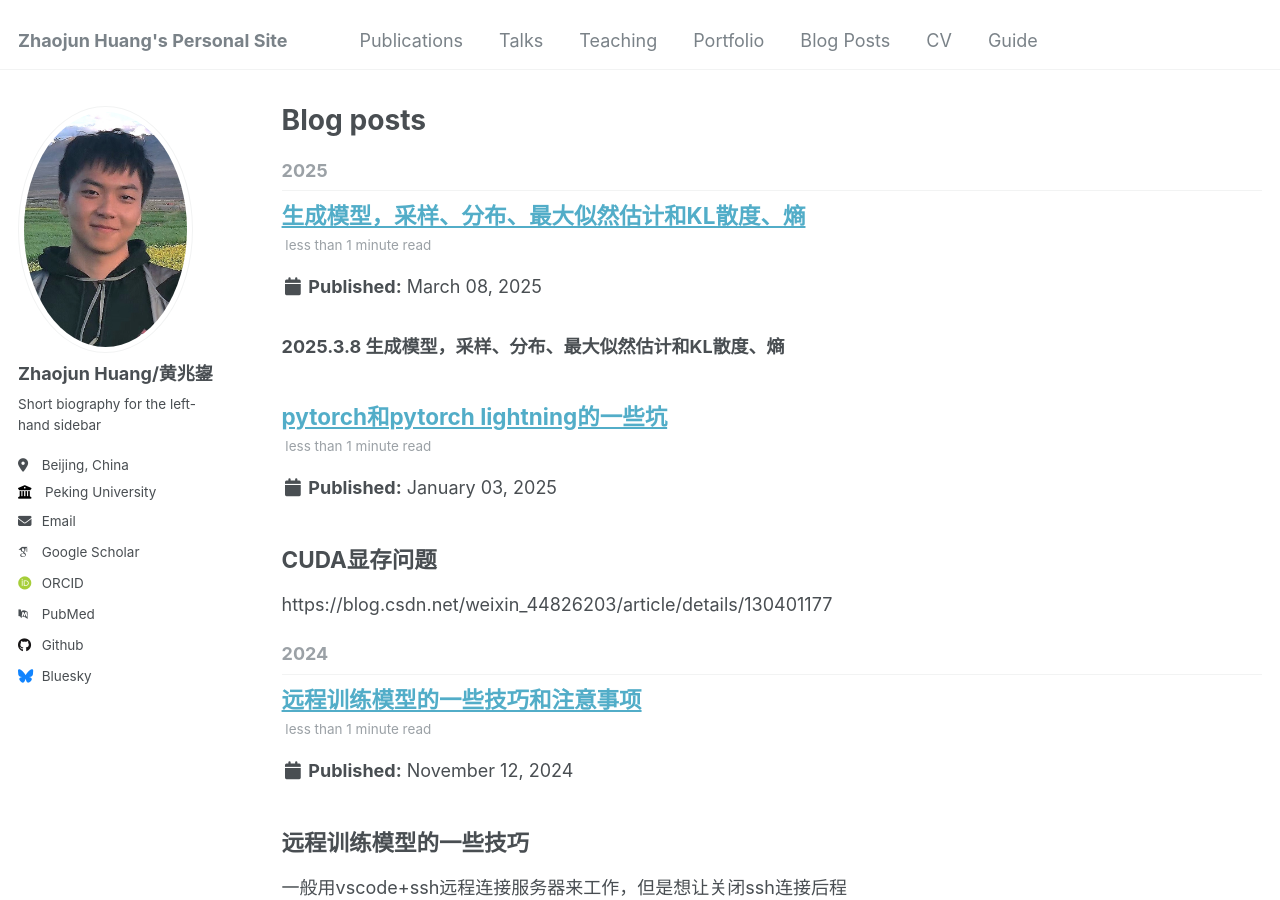
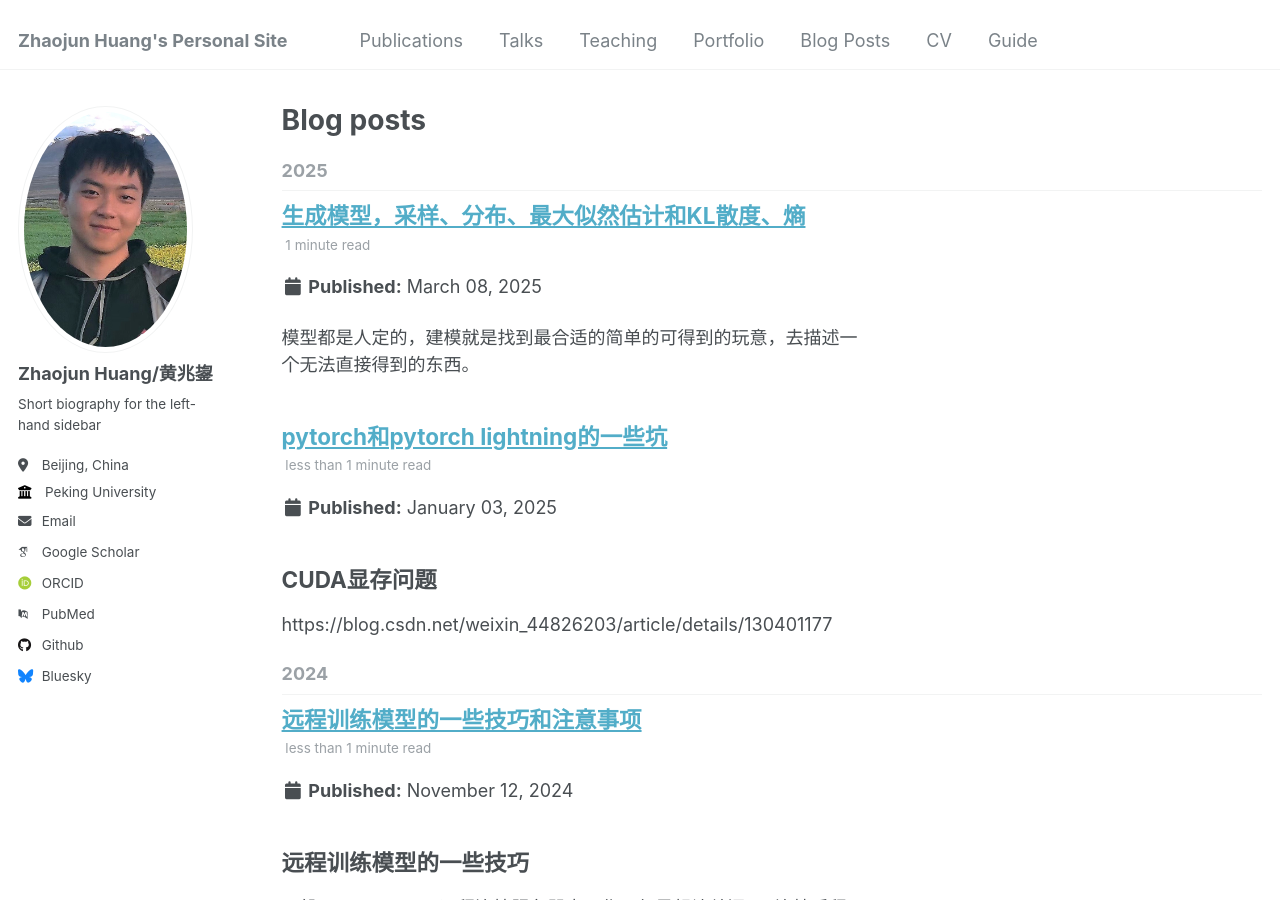
Before and after one commit to BAJimH/BAJimH.github.io, a Jekyll site: the page built from _pages/year-archive.html, in a window 1280 px wide and 900 px high. Built offline with Jekyll 4.4.1, drawn with Linux system fonts in a browser that asks for light colours; some web fonts are replaced.

Commit message:
Update 2025-03-09-KL.md

```diff
--- a/_posts/2025-03-09-KL.md
+++ b/_posts/2025-03-09-KL.md
@@ -6,121 +6,124 @@ tags:
   - learning note
 ---
 
-### 2025.3.8 生成模型，采样、分布、最大似然估计和KL散度、熵
-
 模型都是人定的，建模就是找到最合适的简单的可得到的玩意，去描述一个无法直接得到的东西。
 
 真实场景是不好得到的，数学建模就是用数学去描述真实世界。
 
-
-
 生成模型是什么？
 
->   有一堆离散的数据样本$\mathcal D =\{x_i\},|\mathcal D|=N$，根据概率的观点，我们认为它符合某种分布$P(x)$  ，但是我们并不知道$P$长什么样子
+> 有一堆离散的数据样本 $\mathcal D =\{x_i\},|\mathcal D|=N$ ，根据概率的观点，我们认为它符合某种分布 $P(x)$ ，但是我们并不知道 $P$ 长什么样子
 >
->   目标：我们希望得到若干个$\mathcal D$之外的样本$x'$，它也服从分布$P$
+> 目标：我们希望得到若干个 $\mathcal D$ 之外的样本 $x'$ ，它也服从分布 $P$
 
-想研究$P$，最直接的办法就是算出$P$概率密度函数的表达式，这意味着只要来一个$x$，就能立刻算出$P(x)$。（**尽管有了概率密度，也不一定很好采样，采样方法也是个很大的题，后面再讨论**）
+想研究 $P$ ，最直接的办法就是算出 $P$ 概率密度函数的表达式，这意味着只要来一个 $x$ ，就能立刻算出 $P(x)$ 。（**尽管有了概率密度，也不一定很好采样，采样方法也是个很大的题，后面再讨论**）
 
+**第一种办法**：最naive的法子：经验分布，直接估计出 $P$
 
-
-**第一种办法**：最naive的法子：经验分布，直接估计出$P$
 $$
 \hat P(x) = {count(x_i)\over N}
+$$
 
-$$
-缺陷：尽管这是一个对$P$的好像还行的估计，但是它无法估计出数据样本之外的概率——对于其他的$x$，$P(x)$并不一定是$0$，它无法建模数据之间的关联，无法发现数据样本之外的东西，也就是说，描述能力非常有限，用时髦的话来讲就是**毫无泛化性可言**。
+缺陷：尽管这是一个对 $P$ 的好像还行的估计，但是它无法估计出数据样本之外的概率——对于其他的 $x$ ， $P(x)$ 并不一定是 $0$ ，它无法建模数据之间的关联，无法发现数据样本之外的东西，也就是说，描述能力非常有限，用时髦的话来讲就是**毫无泛化性可言**。
 
+更先进一些，假如知道它服从或者**近似服从**某种分布（例如正态、泊松、......），这叫做"**建议分布**"，后面再细细讨论
 
+那么描述 $P$ 就变得比较简单——只需要找到某几个参数，例如正态分布只用找到 $\mu,\sigma$ 就可以了。不妨用 $\theta$ 来统一表示这些可以**参数化**的分布，用来描述 $P$ 的参数化的分布记为 $P_\theta$ 。
 
-更先进一些，假如知道它服从或者**近似服从**某种分布（例如正态、泊松、......），这叫做”**建议分布**“，后面再细细讨论
+问题就变成，在当前的样本 $\mathcal D$ 下，如何估计最好的 $\theta$ ，如何评价为**好**？两种认识思路。
 
-那么描述$P$就变得比较简单——只需要找到某几个参数，例如正态分布只用找到$\mu,\sigma$就可以了。不妨用$\theta$来统一表示这些可以**参数化**的分布，用来描述$P$的参数化的分布记为$P_\theta$。
-
-
-
-问题就变成，在当前的样本$\mathcal D$下，如何估计最好的$\theta$，如何评价为**好**？两种认识思路。
-
--   极大似然估计：希望在$P_\theta$下，这些$x_i$同时出现的联合概率最大（概率最大的事情最有可能发生，这些数据样本出现（发生）了）。很直接的就有
+- 极大似然估计：希望在 $P_\theta$ 下，这些 $x_i$ 同时出现的联合概率最大（概率最大的事情最有可能发生，这些数据样本出现（发生）了）。很直接的就有
 
 $$
 \theta^*=\mathop{\arg\max}\limits_{\theta}\sum_{i} P_\theta(x_i)
 $$
 
--   $P_\theta$和$P$应该尽可能的像。怎么评价两个分布像不像？一种办法是KL散度
-    $$
-    KL(P||P_\theta) = \mathbb E_{x\sim P}\log\left(P(x)\over P_\theta(x)\right)
-    $$
-    回顾一下数学期望的定义，在这里就是枚举所有可能的$x$，它的这个对数值的乘以$P(x)$的和
+- $P_\theta$ 和 $P$ 应该尽可能的像。怎么评价两个分布像不像？一种办法是KL散度
 
-    即
-    $$
-    \int_x P(x)\log{P(x)\over P_\theta(x)}
-    $$
+$$
+KL(P||P_\theta) = \mathbb E_{x\sim P}\log\left(P(x)\over P_\theta(x)\right)
+$$
 
+回顾一下数学期望的定义，在这里就是枚举所有可能的 $x$ ，它的这个对数值的乘以 $P(x)$ 的和
+
+即
+
+$$
+\int_x P(x)\log{P(x)\over P_\theta(x)}
+$$
 
 现在要告诉你，**最大似然估计，和最小化参数分布和经验分布的KL散度，这两个事是等价的**（注意是经验分布，不是真实分布）
 
 这会有几个很自然的疑惑
 
--   KL散度到底是个什么玩意？
--   为什么这玩意能描述两个分布的差异？
--   $\log$是哪里来的？
+- KL散度到底是个什么玩意？
+- 为什么这玩意能描述两个分布的差异？
+- $\log$ 是哪里来的？
 
 要说清楚KL散度，得回到信息论的概念里头。
 
-信息被定义为“消除不确定性的东西”。如何定义信息量？信息论的基本想法是一个不太可能的事件居然发生了，要比一个非常可能的事件发生，能提供更多的信息。这个多和少，和事件发生的概率有关。
+信息被定义为"消除不确定性的东西"。如何定义信息量？信息论的基本想法是一个不太可能的事件居然发生了，要比一个非常可能的事件发生，能提供更多的信息。这个多和少，和事件发生的概率有关。
 
 • 非常可能发生的事件信息量要比较少，并且极端情况下，百分百能够发生的事件应该没有信息量。
 • 较不可能发生的事件具有更高的信息量。
 • 独立事件应具有增量的信息（可加性）。例如，投掷的硬币两次正面朝上传递的信息量，应该是投掷一次硬币正面朝上的信息量的两倍。
 
 那么满足这些条件的函数可以写成
+
 $$
 I(x) = -\log P(x)
 $$
-这是对于单个服从分布$P$的随机事件的定义。对于多个随机事件，信息量应该是可以相加的，那么整个分布的信息量就是
+
+这是对于单个服从分布 $P$ 的随机事件的定义。对于多个随机事件，信息量应该是可以相加的，那么整个分布的信息量就是
+
 $$
 \mathbb E_{x\sim P}I(x) = \mathbb E_{x\sim P}-\log P(x) = \int_x -P(x) \log P(x)\mathrm dx
 $$
+
 对于离散情况下，把积分换成求和
+
 $$
 \sum_x -P(x) \log P(x)
 $$
-这个东西就定义为**熵**，记作$H(P)$
 
-熵还有另外一种解释，**最小平均编码长度**。对于一个服从分布$P$的随机事件，要将每个事件用二进制前缀编码，如果用最优的哈夫曼编码方式，平均每个事件的编码长度为$H(P)$。证明略
+这个东西就定义为**熵**，记作 $H(P)$
 
-回到原来的问题，这样就解释了$\log$的来源。从信息论的角度，KL散度可以写成
+熵还有另外一种解释，**最小平均编码长度**。对于一个服从分布 $P$ 的随机事件，要将每个事件用二进制前缀编码，如果用最优的哈夫曼编码方式，平均每个事件的编码长度为 $H(P)$ 。证明略
+
+回到原来的问题，这样就解释了 $\log$ 的来源。从信息论的角度，KL散度可以写成
+
 $$
 KL(P||P_\theta) = -H(P)+ \int_x -P(x)\log P_\theta(x)\mathrm dx
 $$
 
-后一项，可以看作是（我根据$P_\theta$的大小，对$P$进行编码，但是真实分布是$P$，平均编码长度），这就是**交叉熵** $H(P,P_\theta)$。
-所以KL散度等于交叉熵减去$P$的熵，也叫**相对熵**。直观上，交叉熵或者相对熵越小，$P$和$P_\theta$就越像。
+后一项，可以看作是（我根据 $P_\theta$ 的大小，对 $P$ 进行编码，但是真实分布是 $P$ ，平均编码长度），这就是**交叉熵** $H(P,P_\theta)$ 。
+所以KL散度等于交叉熵减去 $P$ 的熵，也叫**相对熵**。直观上，交叉熵或者相对熵越小， $P$ 和 $P_\theta$ 就越像。
 
 我们最后用数学说明KL散度的性质（很明显**它不满足对称性**）。这个东西也叫吉布斯不等式。
 
--   $KL(P||P_\theta)\geq 0$，等号成立当且仅当$P=P_\theta$
+- $KL(P||P_\theta)\geq 0$ ，等号成立当且仅当 $P=P_\theta$
 
-注意到$-\log x\geq 1-x$，所以
+注意到 $-\log x\geq 1-x$ ，所以
+
 $$
-\int_x P(x)\log {P(x) \over P_\theta(x)}\mathrm dx \geq \int_x P(x)\left({P_\theta(x) \over P(x)}-1\right)\mathrm dx = \int_x P_\theta(x)\mathrm dx - \int_x P(x)\mathrm dx = 1-1=0 （概率和为1）
+\int_x P(x)\log {P(x) \over P_\theta(x)}\mathrm dx \geq \int_x P(x)\left({P_\theta(x) \over P(x)}-1\right)\mathrm dx = \int_x P_\theta(x)\mathrm dx - \int_x P(x)\mathrm dx = 1-1=0 \text{（概率和为1）}
 $$
 
 最后回到正题，极大似然估计
+
 $$
 \theta^*=\mathop{\arg\max}\limits_{\theta}\sum_{i} P_\theta(x_i)
  = \mathop{\arg\max}\limits_{\theta}\sum_{i} \log P_\theta(x_i)
 $$
 
-由于$P$的熵与$\theta$无关，所以最小化$P$和$P_\theta$的KL散度等价于最小化它们的交叉熵
+由于 $P$ 的熵与 $\theta$ 无关，所以最小化 $P$ 和 $P_\theta$ 的KL散度等价于最小化它们的交叉熵
 
 $$
-\theta^*=\mathop{\arg\min}\limits_{\theta}KL(P||P_\theta) = \mathop{\arg\min}\limits_{\theta}H(P,P_\theta) = \mathop{\arg\max}\limits_{\theta}\sum_x P(x)\log P_\theta(x)(取了一下反)
+\theta^*=\mathop{\arg\min}\limits_{\theta}KL(P||P_\theta) = \mathop{\arg\min}\limits_{\theta}H(P,P_\theta) = \mathop{\arg\max}\limits_{\theta}\sum_x P(x)\log P_\theta(x)\text{(取了一下反)}
 $$
 
-由于$\mathcal D$是从$P$中采样出来的，只能用经验分布$\hat P(x) = {count(x_i)\over N}$来估计$P(x)$，所以$\sum_x P(x)\log P_\theta(x)$可以写成
+由于 $\mathcal D$ 是从 $P$ 中采样出来的，只能用经验分布 $\hat P(x) = {count(x_i)\over N}$ 来估计 $P(x)$ ，所以 $\sum_x P(x)\log P_\theta(x)$ 可以写成
+
 $$
 \sum_{x\in\mathcal D} \log P_\theta(x)
 $$
```
